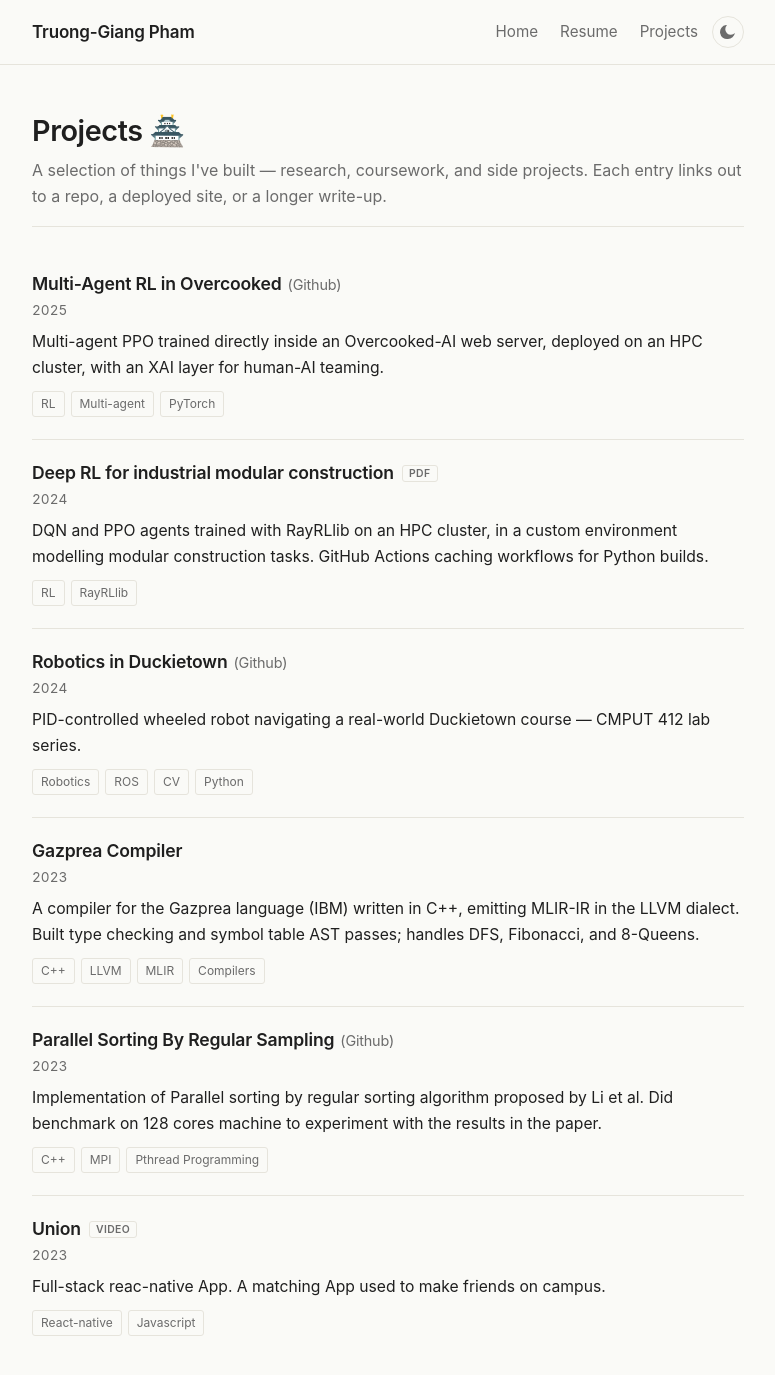
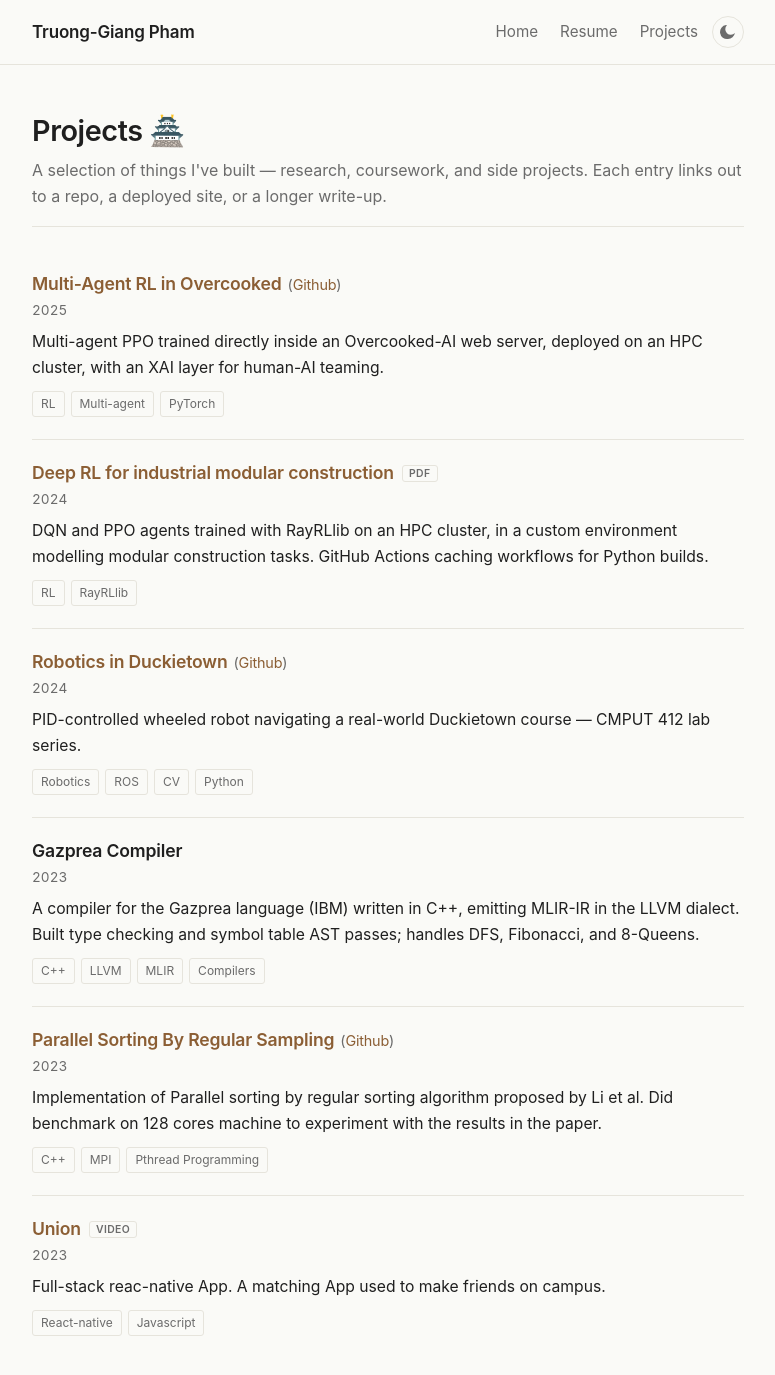
Before and after one commit to TruongGiangPham-1/TruongGiangPham-1.github.io, a Jekyll site: the page built from docs/projects.md, in a window 1280 px wide and 1400 px high. Shown: the top 1375 px of the window, without its empty margins (252-1027 px from the left). Built offline with Jekyll 4.4.1, drawn with Linux system fonts in a browser that asks for light colours.

Commit message:
project: made title golden

```diff
--- a/docs/assets/main.scss
+++ b/docs/assets/main.scss
@@ -349,16 +349,12 @@ blockquote {
   font-size: 1.1rem;
   font-weight: 600;
 }
-.project-title a { color: var(--text); }
-.project-title a:hover { color: var(--accent); }
 .project-repo {
   font-size: .9rem;
   font-weight: 400;
   color: var(--muted);
   margin-left: 6px;
 }
-.project-repo a { color: var(--muted); }
-.project-repo a:hover { color: var(--accent); }
 
 .project-kind {
   display: inline-block;
```
